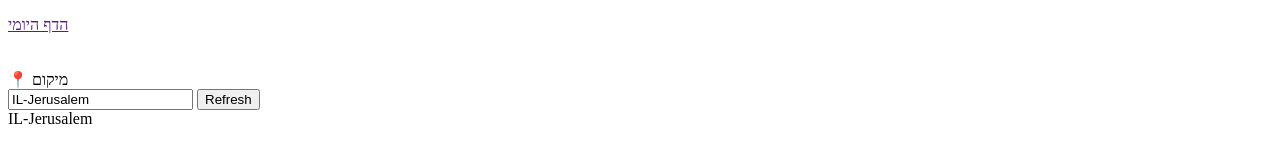
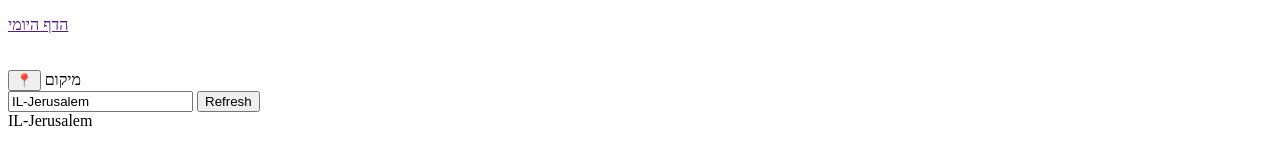
Before and after one commit to shahart/myquietwave, a plain HTML site: page docs/index.html in a window 1280 px wide. Shown: the part 554-714 px from the top of the page. Drawn offline with Linux system fonts and the light colour scheme; no server answers.

Commit message:
Use browser's geoLoc for zmanim

```diff
--- a/docs/index.html
+++ b/docs/index.html
@@ -30,7 +30,8 @@ Android App: <a href="https://play.google.com/store/apps/details?id=com.shaharta
 🔆 זריחה היום<br><label id="sunrise"></label><br>
 🌅 שקיעה<br><label id="sunset"></label><br><br>
 <a id="dafYomiUrl" href="">הדף היומי</a><br><label id="dafYomi"></label><br><br>
-📍 מיקום<br>
+<button onClick="getLoc()">📍</button>
+ מיקום<br>
 <input type="text" id="location" value="IL-Jerusalem">
 <button onClick="calc()">Refresh</button><br>
 <label id="foundLoc">IL-Jerusalem</label>
--- a/docs/script.js
+++ b/docs/script.js
@@ -104,3 +104,16 @@ async function calc() {
     }
 
 }
+
+function getLoc() {
+    if (navigator.geolocation) {
+        navigator.geolocation.getCurrentPosition(function(position) {
+            document.getElementById('location').value =
+                position.coords.latitude.toFixed(2) + ", " +
+                position.coords.longitude.toFixed(2);
+            calc();
+        });
+    } else {
+        alert("GeoLocation is not supported by this browser.");
+    }
+}
```
Also changed, not shown: 1 other file.
